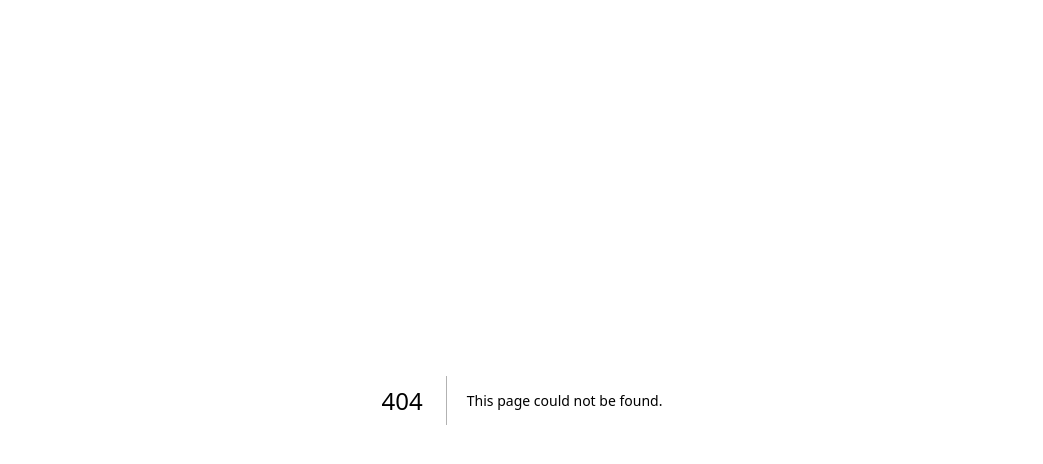
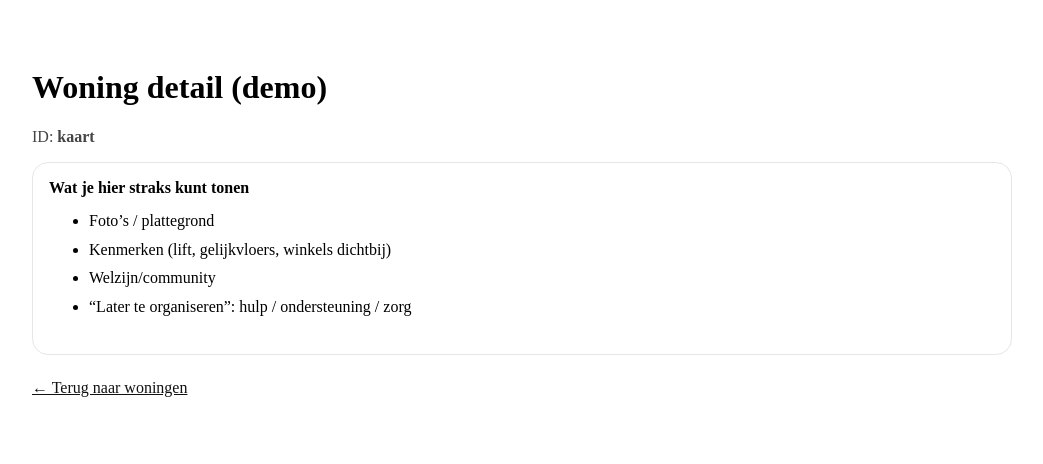
Before and after one commit to 4gcnny5cxp-dot/VitaWoon-demo-clean, a Next.js app: page /woningen/kaart in a window 1280 px wide. Before the commit this address had no page. Shown: the top 464 px of the page, without its empty margins (118-1161 px from the left). Built offline with nearby package versions, Linux system fonts and the light colour scheme.

Commit message:
Create [id].tsx

```diff
--- /dev/null
+++ b/pages/woningen/[id].tsx
@@ -0,0 +1,27 @@
+import { useRouter } from "next/router";
+
+export default function WoningDetail() {
+  const router = useRouter();
+  const id = String(router.query.id || "");
+
+  return (
+    <main style={{ padding: 40, maxWidth: 980, margin: "0 auto" }}>
+      <h1>Woning detail (demo)</h1>
+      <p style={{ color: "#444" }}>ID: <strong>{id}</strong></p>
+
+      <div style={{ border: "1px solid #e6e6e6", borderRadius: 16, padding: 16, marginTop: 14 }}>
+        <strong>Wat je hier straks kunt tonen</strong>
+        <ul style={{ lineHeight: 1.8, marginTop: 10 }}>
+          <li>Foto’s / plattegrond</li>
+          <li>Kenmerken (lift, gelijkvloers, winkels dichtbij)</li>
+          <li>Welzijn/community</li>
+          <li>“Later te organiseren”: hulp / ondersteuning / zorg</li>
+        </ul>
+      </div>
+
+      <p style={{ marginTop: 24 }}>
+        <a href="/woningen" style={{ textDecoration: "underline", color: "#111" }}>← Terug naar woningen</a>
+      </p>
+    </main>
+  );
+}
```
